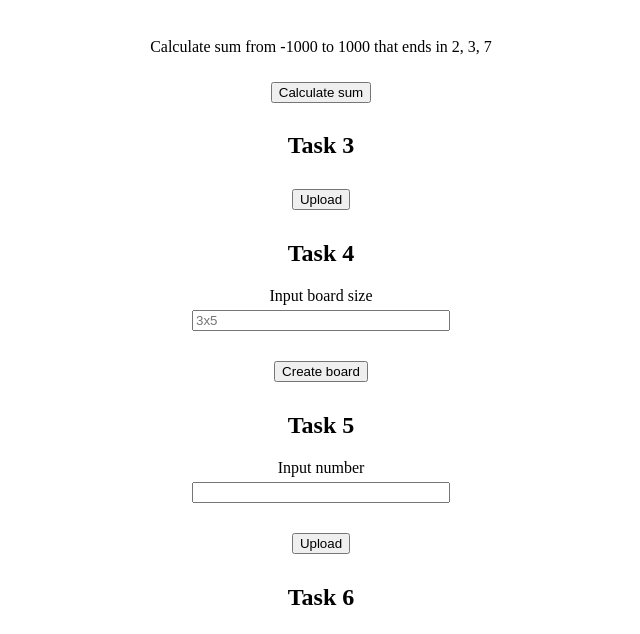
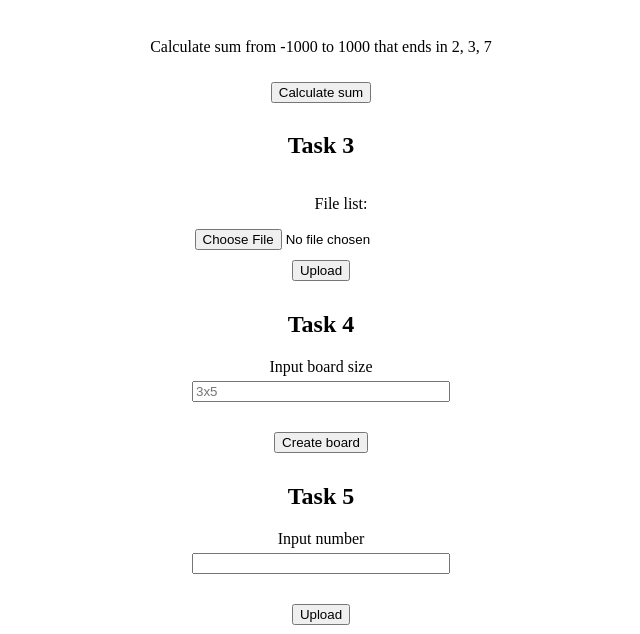
Before and after one commit to grandmasteralexandr/Introduction-to-full-stack-Web-development, a PHP site: page / in a window 1280 px wide. Shown: the part 291-925 px from the top of the page, without its empty margins (319-959 px from the left). Run offline with PHP 8.4, Linux system fonts and the light colour scheme.

Commit message:
WD_PS4 task 3 add file list

```diff
--- a/WD_PS4/warm-up/index.php
+++ b/WD_PS4/warm-up/index.php
@@ -1,5 +1,6 @@
 <?php
 session_start();
+$uploadPath = "uploads/";
 ?>
 
 <!DOCTYPE html>
@@ -18,7 +19,7 @@ session_start();
           <p>Calculate sum from -1000 to 1000</p>
           <input type="hidden" name="function" value="calculateSum">
           <input type="submit" value="Calculate sum" name="task1-button" id="task1-button" class="button">
-            <?= !isset($_SESSION["specifiedRange"]) && isset($_SESSION["sum"]) ? "<p>Sum: ".$_SESSION["sum"]."</p>" : "" ?>
+            <?= !isset($_SESSION["specifiedRange"]) && isset($_SESSION["sum"]) ? "<p>Sum: " . $_SESSION["sum"] . "</p>" : "" ?>
         </form>
       </section>
       <section class="task2">
@@ -28,12 +29,25 @@ session_start();
           <input type="hidden" name="function" value="calculateSum">
           <input type="hidden" name="specifiedRange" value="true">
           <input type="submit" value="Calculate sum" name="task2-button" id="task2-button" class="button">
-            <?= isset($_SESSION["specifiedRange"]) && isset($_SESSION["sum"]) ? "<p>Sum: ".$_SESSION["sum"]."</p>" : "" ?>
+            <?= isset($_SESSION["specifiedRange"]) && isset($_SESSION["sum"]) ? "<p>Sum: " . $_SESSION["sum"] . "</p>" : "" ?>
         </form>
       </section>
       <section class="task3">
         <h2>Task 3</h2>
+        <ul>File list:
+            <?php
+            if (@$files = scandir($uploadPath)) {
+                foreach ($files as $file) {
+                    if (is_file($uploadPath . $file)) {
+                        echo "<li>" . $file . "</li>";
+                    }
+                }
+            }
+            ?>
+        </ul>
         <form action="actions.php" method="post" name="task3-form" class="task__form">
+          <input type="hidden" name="function" value="upload">
+          <input type="file" name="file">
           <input type="submit" value="Upload" name="task3-button" id="task3-button" class="button">
         </form>
       </section>
@@ -93,4 +107,4 @@ session_start();
   </body>
 </html>
 
-<?php session_unset();
+<?php session_unset(); ?>
```
Also changed, not shown: WD_PS4/warm-up/actions.php (+21 -1 lines).
